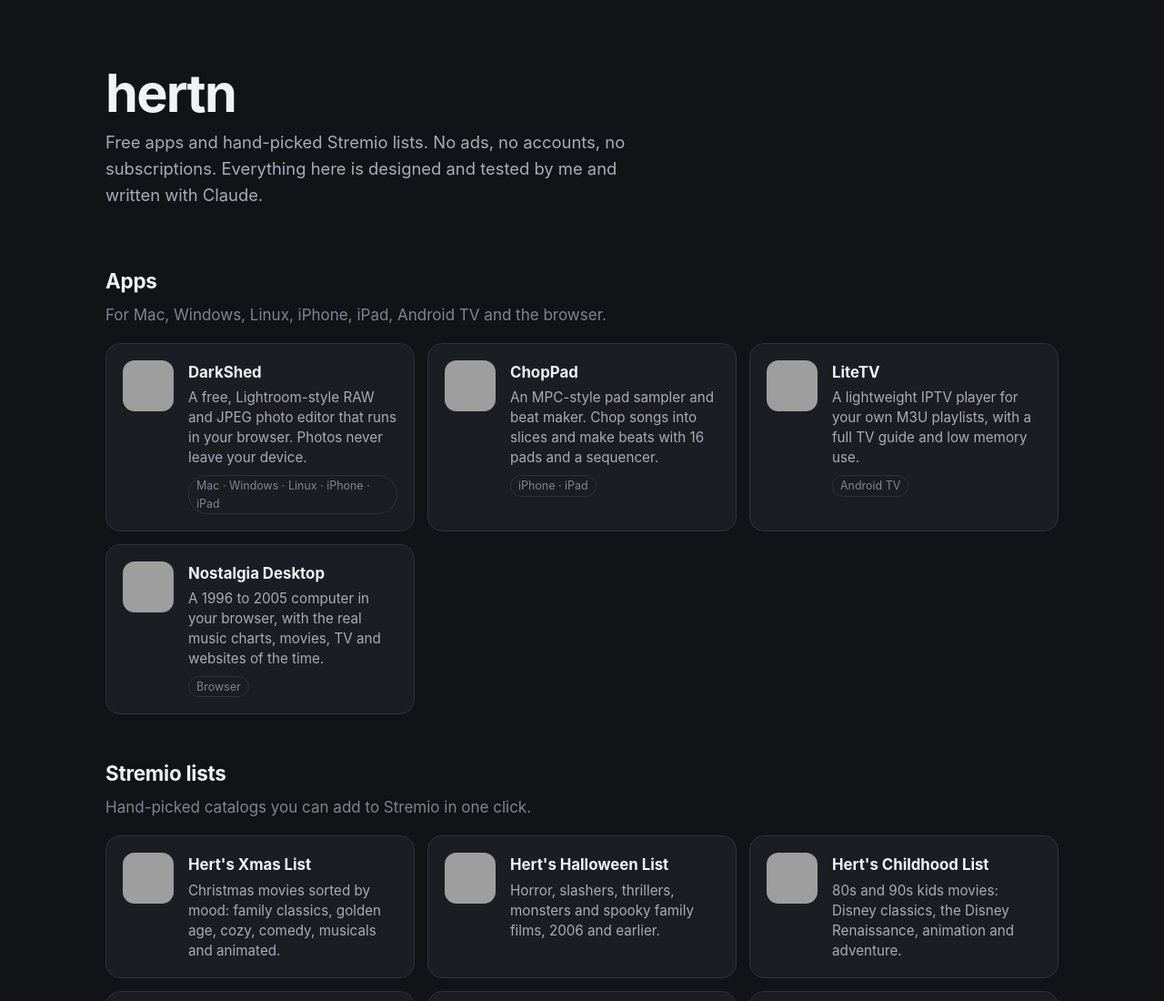
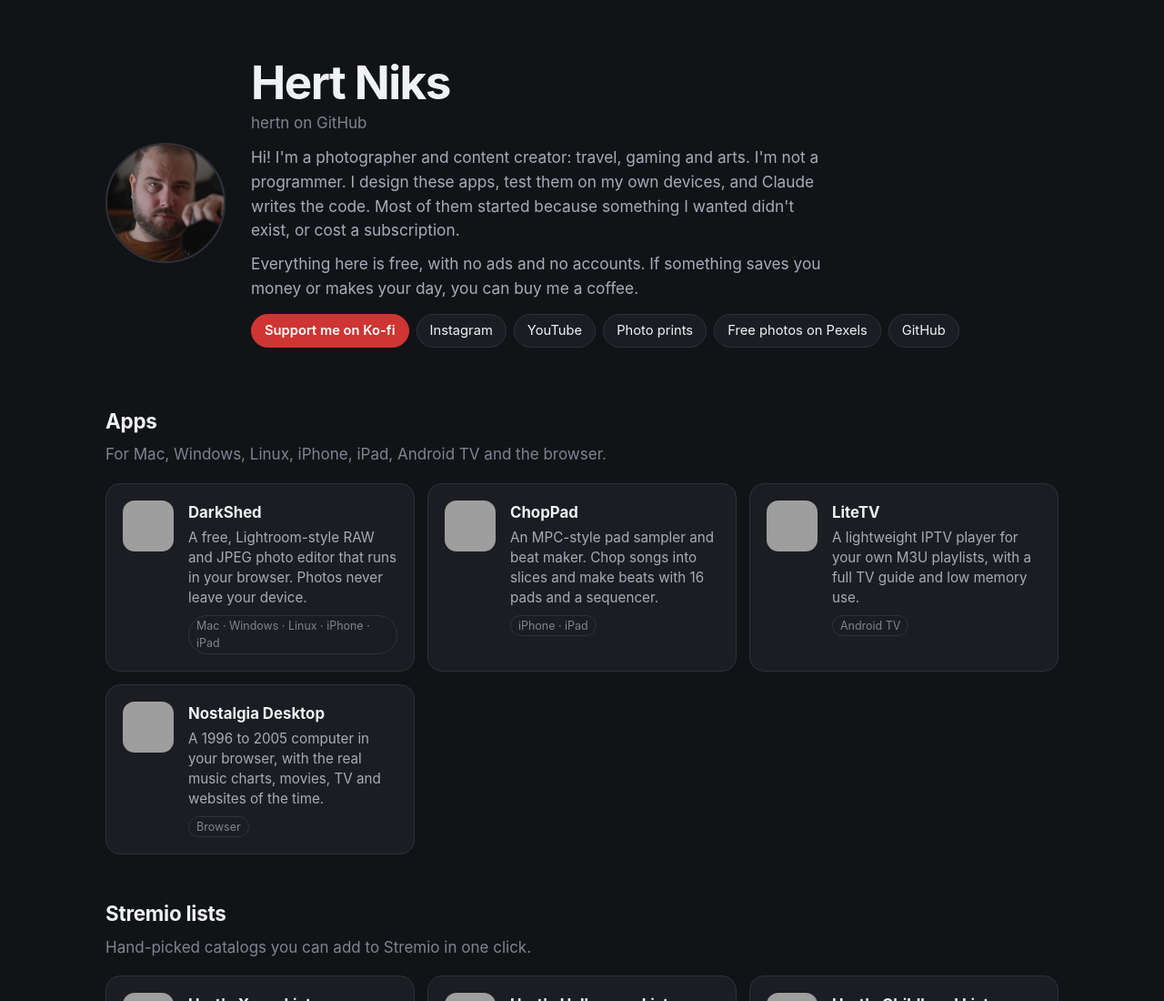
Before and after one commit to hertn/hertn.github.io, a plain HTML site: page index.html in a window 1280 px wide. Shown: the top 1100 px of the page at 91% size. Drawn offline with Linux system fonts and the light colour scheme; grey boxes are pictures that could not be loaded.

Commit message:
Home page: name, photo, short intro and links
Co-Authored-By: Claude Opus 5.5 <noreply@anthropic.com>

```diff
--- a/index.html
+++ b/index.html
@@ -3,24 +3,33 @@
 <head>
 <meta charset="utf-8">
 <meta name="viewport" content="width=device-width, initial-scale=1, viewport-fit=cover">
-<title>hertn: free apps and Stremio movie lists</title>
-<meta name="description" content="Free apps and Stremio lists by hertn: a RAW photo editor, an iPhone sampler, an Android TV IPTV player, a retro desktop, and Christmas, Halloween and UK TV lists.">
+<title>Hert Niks: free apps and Stremio lists</title>
+<meta name="description" content="Free apps and Stremio lists by Hert Niks: a RAW photo editor, an iPhone sampler, an Android TV IPTV player, a retro desktop, and Christmas, Halloween and UK TV lists.">
 <link rel="canonical" href="https://hertn.github.io/">
 <meta name="theme-color" content="#121317">
 <link rel="icon" type="image/svg+xml" href="https://hertn.github.io/stremio-addon-order/docs/icon.svg">
 <meta property="og:type" content="website">
-<meta property="og:title" content="hertn: free apps and Stremio movie lists">
+<meta property="og:title" content="Hert Niks: free apps and Stremio lists">
 <meta property="og:description" content="A RAW photo editor, an iPhone sampler, an Android TV IPTV player, a retro desktop, and hand-picked Stremio lists. All free, no ads.">
 <meta property="og:url" content="https://hertn.github.io/">
-<meta property="og:image" content="https://hertn.github.io/darkshed/screenshots/edit.png">
-<meta name="twitter:card" content="summary_large_image">
+<meta property="og:image" content="https://hertn.github.io/me.jpg">
+<meta property="og:image:alt" content="Hert Niks">
+<meta name="twitter:card" content="summary">
 <script type="application/ld+json">
 {
  "@context": "https://schema.org",
  "@type": "WebSite",
- "name": "hertn",
+ "name": "Hert Niks",
  "url": "https://hertn.github.io/",
- "author": { "@type": "Person", "name": "hertn", "url": "https://github.com/hertn", "sameAs": ["https://github.com/hertn", "https://ko-fi.com/hertn"] }
+ "author": {
+  "@type": "Person",
+  "name": "Hert Niks",
+  "alternateName": "hertn",
+  "image": "https://hertn.github.io/me.jpg",
+  "jobTitle": "Photographer and content creator",
+  "url": "https://hertn.github.io/",
+  "sameAs": ["https://github.com/hertn", "https://ko-fi.com/hertn", "https://www.instagram.com/hertniks", "https://www.youtube.com/@HertNiks", "https://www.pexels.com/@hert", "https://linktr.ee/hertniks"]
+ }
 }
 </script>
 <style>
@@ -34,9 +43,16 @@ html{-webkit-text-size-adjust:100%}
 body{margin:0;background:var(--bg);color:var(--text);font:17px/1.55 -apple-system,BlinkMacSystemFont,"Segoe UI",Roboto,Helvetica,Arial,sans-serif}
 a{color:inherit}
 .wrap{max-width:1080px;margin:0 auto;padding:0 16px}
-header.wrap{padding-top:72px;padding-bottom:24px}
-h1{font-size:clamp(2.4rem,7vw,3.6rem);line-height:1.05;margin:0 0 10px;letter-spacing:-.03em}
-.lede{color:var(--text-2);max-width:620px;margin:0;font-size:1.15rem}
+header.wrap{padding-top:64px;padding-bottom:24px;display:flex;gap:28px;align-items:center}
+.me{width:132px;height:132px;border-radius:50%;object-fit:cover;flex:none;border:2px solid var(--line)}
+h1{font-size:clamp(2.2rem,6vw,3.2rem);line-height:1.05;margin:0 0 4px;letter-spacing:-.03em}
+.handle{color:var(--text-3);margin:0 0 12px}
+.lede{color:var(--text-2);max-width:640px;margin:0 0 10px;font-size:1.08rem}
+.links{display:flex;flex-wrap:wrap;gap:8px;margin-top:14px}
+.links a{padding:6px 14px;border:1px solid var(--line);border-radius:999px;text-decoration:none;font-size:.92rem;background:var(--surface)}
+.links a.kofi{background:#cf3532;border-color:#cf3532;color:#fff;font-weight:600}
+.links a:focus-visible{outline:3px solid var(--text);outline-offset:3px}
+@media (max-width:640px){header.wrap{flex-direction:column;align-items:flex-start;gap:18px;padding-top:48px}.me{width:112px;height:112px}}
 section.wrap{padding-top:40px;padding-bottom:8px}
 h2{font-size:1.4rem;margin:0 0 6px;letter-spacing:-.01em}
 .sub{color:var(--text-3);margin:0 0 18px}
@@ -55,8 +71,21 @@ footer.wrap{border-top:1px solid var(--line);margin-top:56px;padding-top:28px;pa
 <body>
 <main>
   <header class="wrap">
-    <h1>hertn</h1>
-    <p class="lede">Free apps and hand-picked Stremio lists. No ads, no accounts, no subscriptions. Everything here is designed and tested by me and written with Claude.</p>
+    <img class="me" src="me.jpg" width="132" height="132" alt="Hert Niks">
+    <div>
+      <h1>Hert Niks</h1>
+      <p class="handle">hertn on GitHub</p>
+      <p class="lede">Hi! I'm a photographer and content creator: travel, gaming and arts. I'm not a programmer. I design these apps, test them on my own devices, and Claude writes the code. Most of them started because something I wanted didn't exist, or cost a subscription.</p>
+      <p class="lede">Everything here is free, with no ads and no accounts. If something saves you money or makes your day, you can buy me a coffee.</p>
+      <nav class="links" aria-label="Elsewhere">
+        <a class="kofi" href="https://ko-fi.com/hertn">Support me on Ko-fi</a>
+        <a href="https://www.instagram.com/hertniks">Instagram</a>
+        <a href="https://www.youtube.com/@HertNiks">YouTube</a>
+        <a href="https://hertniks.pixieset.com">Photo prints</a>
+        <a href="https://www.pexels.com/@hert">Free photos on Pexels</a>
+        <a href="https://github.com/hertn">GitHub</a>
+      </nav>
+    </div>
   </header>
 
   <section class="wrap" aria-labelledby="apps">
```
Also changed, not shown: me.jpg (added).
